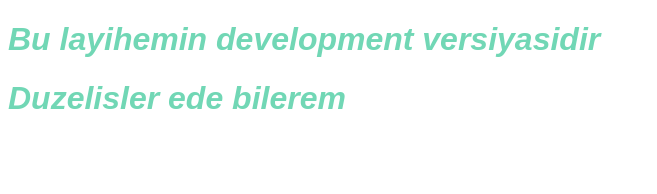
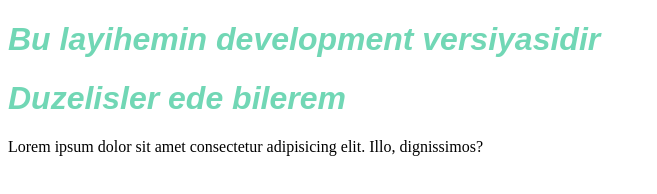
Before and after one commit to AnarRun/AlSat, a plain HTML site: page index.html in a window 1280 px wide. Shown: the whole page, without its empty margins (0-657 px from the left). Drawn offline with Linux system fonts and the light colour scheme.

Commit message:
add p tag

```diff
--- a/index.html
+++ b/index.html
@@ -17,6 +17,9 @@
     <h1>
         Duzelisler ede bilerem
     </h1>
+    <p>
+        Lorem ipsum dolor sit amet consectetur adipisicing elit. Illo, dignissimos?
+    </p>
 
 </body>
 
```
